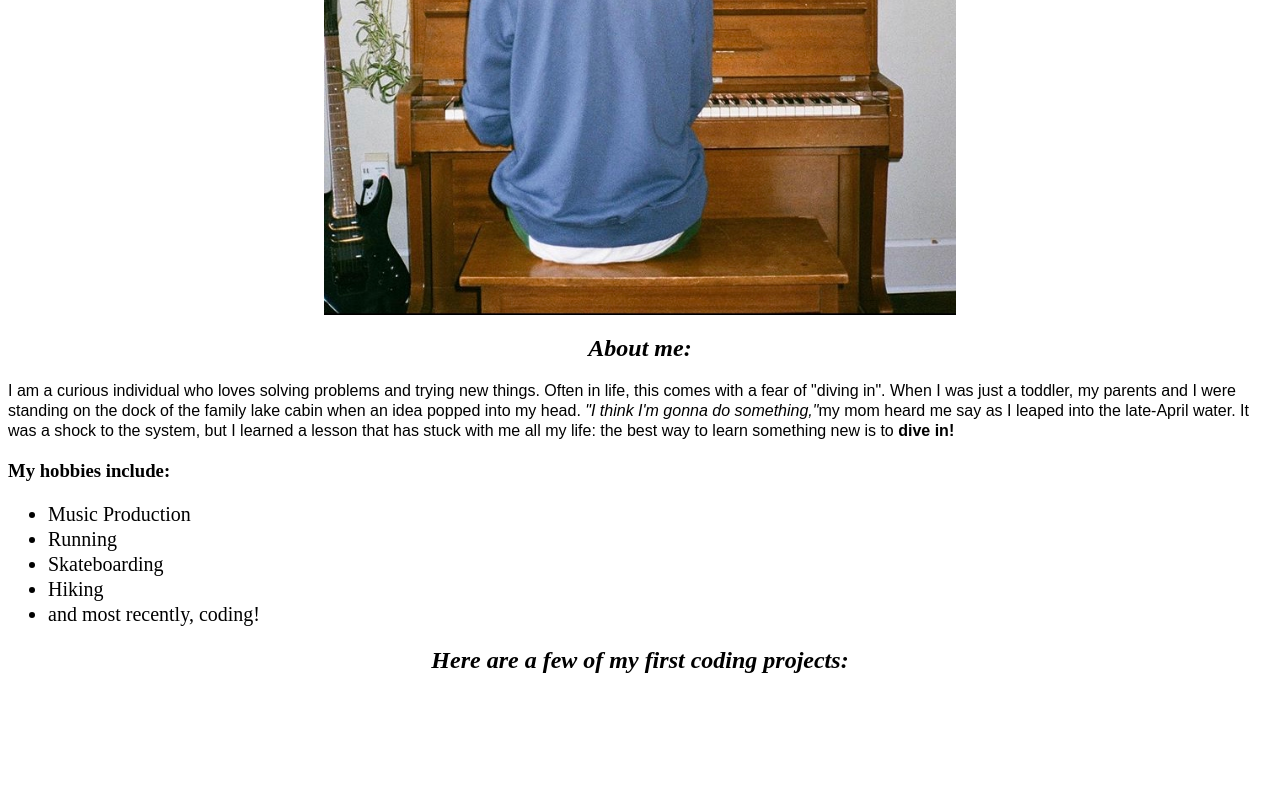
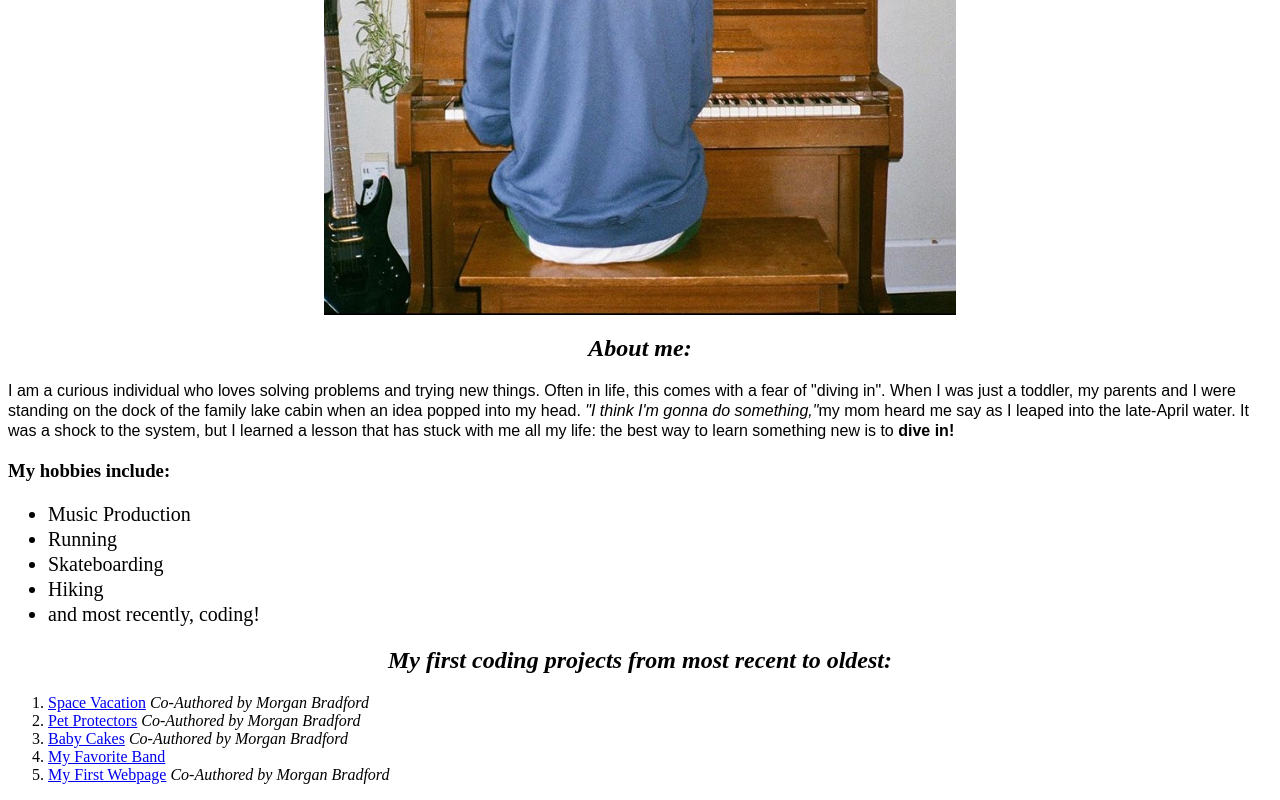
Before and after one commit to andyL89/portfolio-landing-page, a plain HTML site: page index.html in a window 1280 px wide. Shown: the part 554-1354 px from the top of the page. Before the commit the page ends 1248 px from the top, so only its background shows below. Drawn offline with Linux system fonts and the light colour scheme.

Commit message:
add ordered list of previous github projects

```diff
--- a/index.html
+++ b/index.html
@@ -17,8 +17,13 @@
         <li>Hiking</li>
         <li>and most recently, coding!</li>
       </ul>
-  <h2>Here are a few of my first coding projects:</h2>
-
-
+  <h2>My first coding projects from most recent to oldest:</h2>
+    <ol>
+      <li> <a href="https://github.com/andyL89/vacationSpots">Space Vacation</a> <em>Co-Authored by Morgan Bradford</em></li>
+      <li> <a href="https://github.com/andyL89/animal-shelter">Pet Protectors</a> <em>Co-Authored by Morgan Bradford</em></li>
+      <li> <a href="https://github.com/andyL89/cupcakeShop">Baby Cakes</a> <em>Co-Authored by Morgan Bradford</em></li>
+      <li> <a href="https://github.com/andyL89/prefabSprout">My Favorite Band</a></li>
+      <li> <a href="https://github.com/andyL89/Andys-first-webpage">My First Webpage</a> <em>Co-Authored by Morgan Bradford</em></li>
+    </ol>
 </body>
 </html>
```
